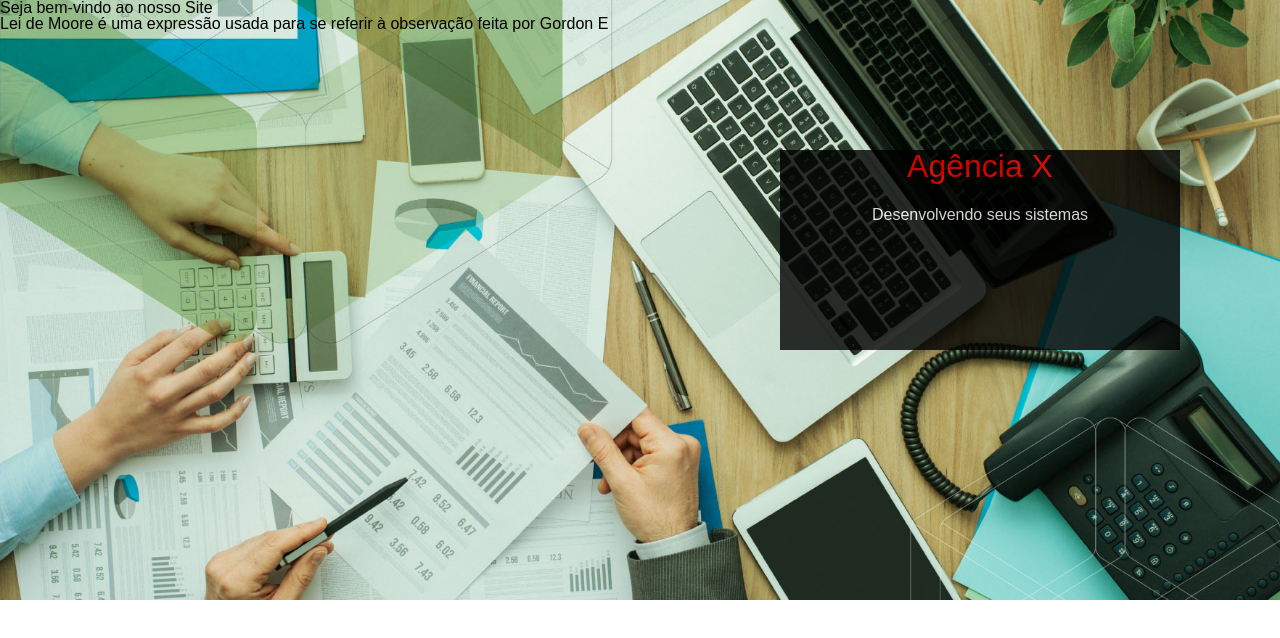
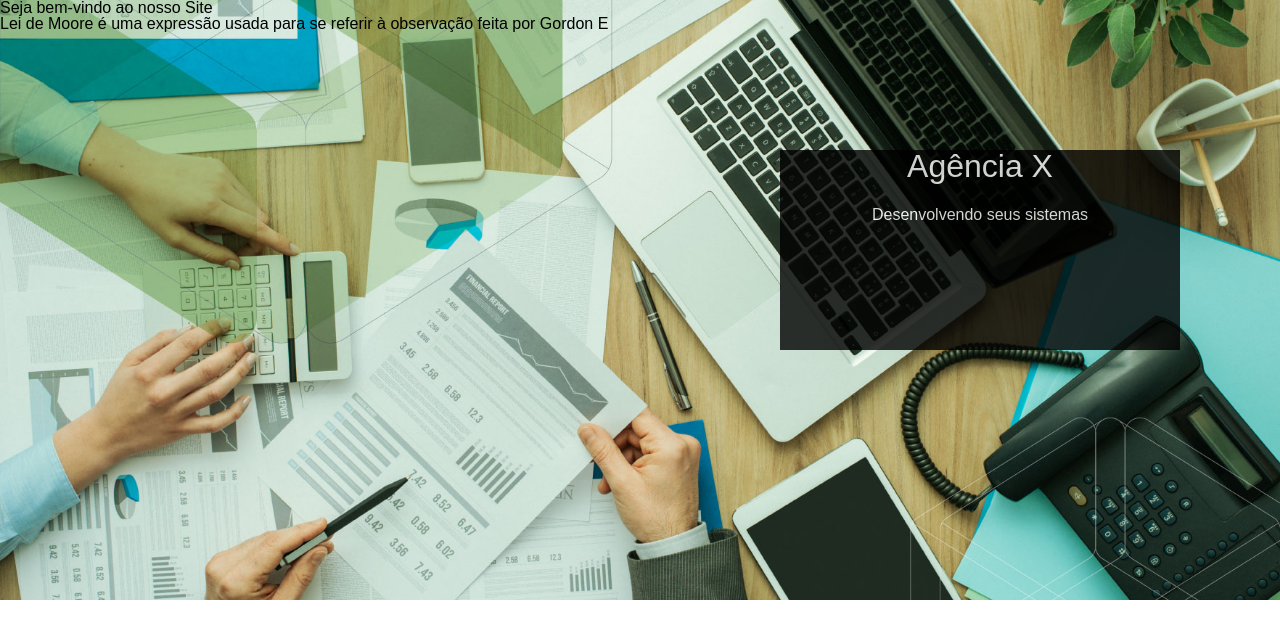
Before and after one commit to Srmottax/Agencia-HTML-CSS, a plain HTML site: page index.html in a window 1280 px wide. Drawn offline with nearby package versions, Linux system fonts and the light colour scheme.

Commit message:
voltando para branco a cor que estava vermelho

```diff
--- a/css/styles.css
+++ b/css/styles.css
@@ -45,7 +45,7 @@ html {
 .box-background h1 {
     font-size: 32px;
     margin-bottom: 25px;
-    color: rgb(255, 0, 0);
+    color: #fff
 
 }
 
```
